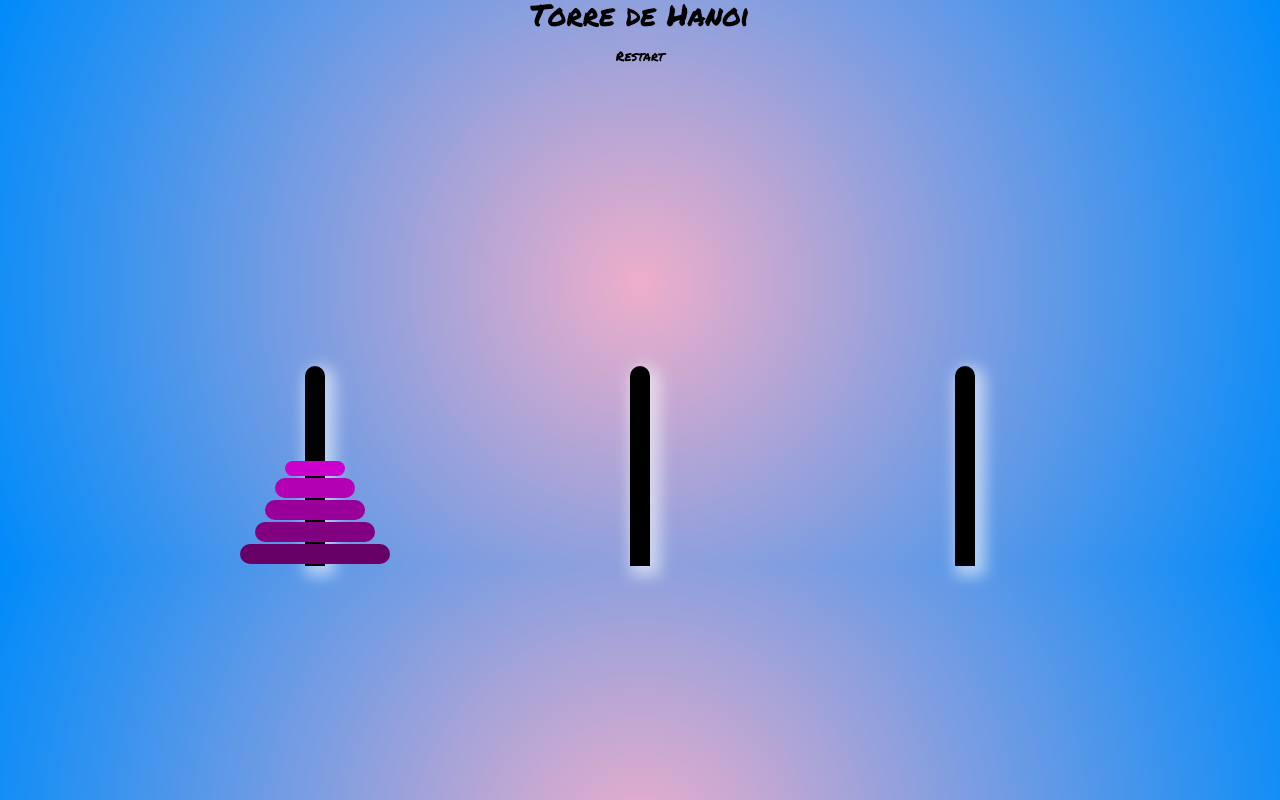
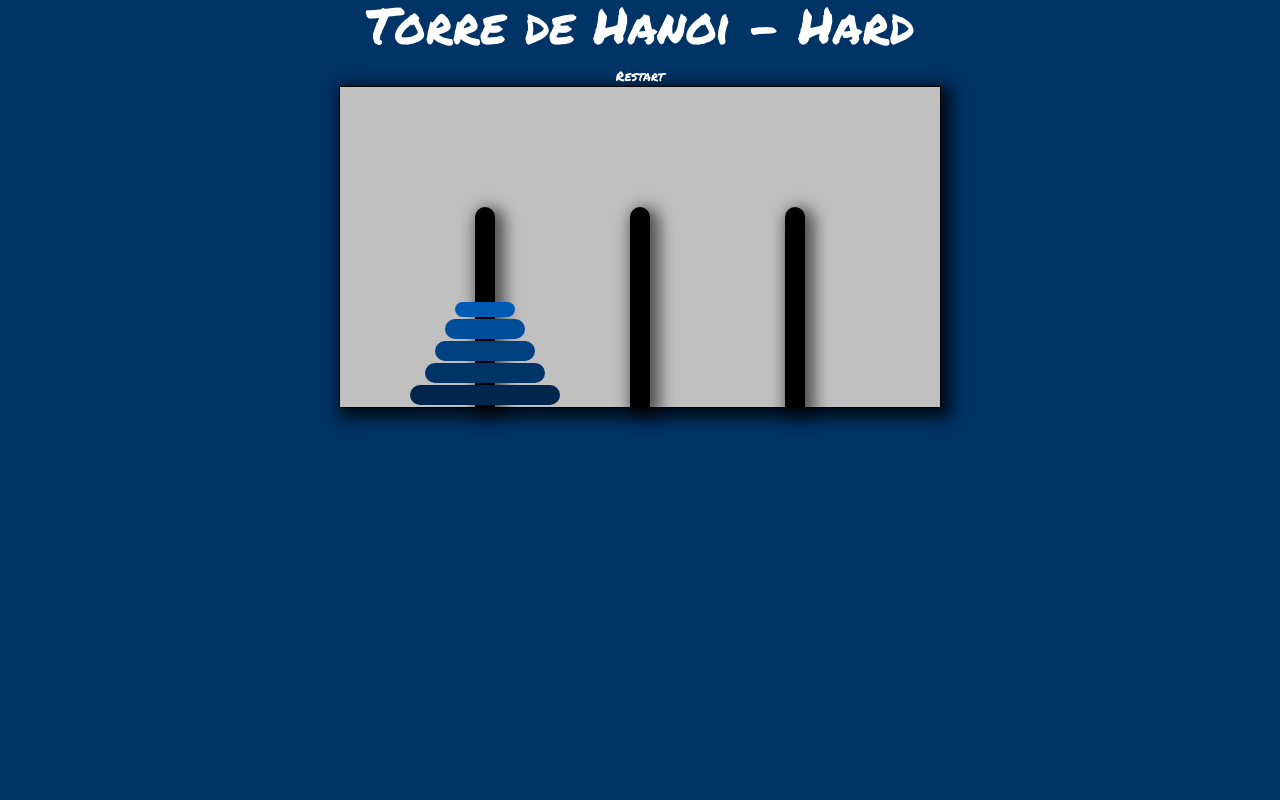
Before and after one commit to Kenzie-Academy-Brasil-Developers/entrega-torre-de-hanoi-sprint-5-mark1042, a plain HTML site: page pages/hard.html in a window 1280 px wide. Drawn offline with Linux system fonts and the light colour scheme; a web font is replaced by a local one.

Commit message:
update files CSS

```diff
--- a/CSS/easy.css
+++ b/CSS/easy.css
@@ -1,6 +1,6 @@
 @import url('https://fonts.googleapis.com/css2?family=Biryani:wght@200&family=Permanent+Marker&family=Roboto:wght@300&display=swap');
 body {
-    background: radial-gradient(circle, rgba(238,174,202,1) 0%, rgba(0,139,250,1) 100%);
+    background: #003366
 }
 header{
     display: flex;
@@ -10,7 +10,8 @@ header{
 h1 {
     font-family: 'Permanent Marker', cursive;
     text-align: center;
-    font-size: 30px;
+    font-size: 25px;
+    color: #fff;
 }
 header button {
     margin-top: 15px;
@@ -19,53 +20,62 @@ header button {
     border: none;
     font-family: 'Permanent Marker', cursive;
     cursor: pointer;
+    color: #fff;
 }
 main {
     display: flex;
     justify-content: center;
 }
 .sectionTorres {
+    background-color: #c0c0c0;
     display: flex;
     justify-content: space-evenly;
     align-items: flex-end;
-    height: 465px;
-    width: 100%;
+    height: 305px;
+    width: 310px;
+    border: 1px solid #000;
+    box-shadow: 5px 5px 15px 5px rgba(0,0,0,0.78);
 }
 .torres {
     display: flex;
     flex-direction: column-reverse;
     align-items: center;
-    background-color: black;
+    background-color: #000;
     height: 200px;
     width: 10px;
     border-top-left-radius: 15px;
     border-top-right-radius: 15px;
-    box-shadow: 5px 5px 15px 5px rgba(255, 255, 255, 0.57);
+    box-shadow: 5px 5px 15px 5px rgba(0, 0, 0, 0.57);
+}
+.torres:hover {
+    cursor: pointer;
+    background-color: silver;
+    box-shadow: 5px 5px 15px 5px rgba(0, 0, 0, 0.733);
 }
 .torre1 {
     margin-bottom: 2px;
     cursor: pointer;
 }
 .torre1:hover {
-    box-shadow: 5px 5px 15px 5px rgb(128, 0, 128);
+    box-shadow: 5px 5px 15px 5px #00264d
 }
 
 .disco1 {
-    background-color: #660066;
+    background-color: #00264d;
     height: 20px;
     width: 90px;
     border-radius: 20px;
 
 }
 .disco2 {
-    background-color: #800080;
+    background-color: #003366;
     height: 20px;
     width: 70px;
     border-radius: 20px;
 
 }
 .disco3 {
-    background-color: #990099;
+    background-color: #004080;
     height: 20px;
     width: 50px;
     border-radius: 20px;
@@ -104,7 +114,11 @@ main {
 
 @media screen and (min-width: 768px){
     .sectionTorres{
-        height: 660px;
+        height: 340px;
+        width: 470px;
+    }
+    header h1 {
+        font-size: 50px;
     }
     .torres {
         width: 15px;
@@ -123,7 +137,9 @@ main {
 
 @media screen and (min-width: 1024px) {
     .sectionTorres {
-        height: 500px;
+        border: 1px solid #000;
+        width: 600px;
+        height: 320px;
     }
     .torres {
         width: 20px;
--- a/CSS/hard.css
+++ b/CSS/hard.css
@@ -1,11 +1,12 @@
 @import url('https://fonts.googleapis.com/css2?family=Biryani:wght@200&family=Permanent+Marker&family=Roboto:wght@300&display=swap');
 body {
-    background: radial-gradient(circle, rgba(238,174,202,1) 0%, rgba(0,139,250,1) 100%);
+    background: #003366
 }
 h1 {
+    color: #fff;
     font-family: 'Permanent Marker', cursive;
     text-align: center;
-    font-size: 30px;
+    font-size: 25px;
 }
 header{
     display: flex;
@@ -13,6 +14,7 @@ header{
     align-items: center;
 }
 header button {
+    color:#fff;
     margin-top: 15px;
     width: 100px;
     background-color: transparent;
@@ -20,40 +22,44 @@ header button {
     font-family: 'Permanent Marker', cursive;
     cursor: pointer;
 }
-main {
-    display: flex;
-    justify-content: center;
-}
 .sectionTorres {
+    background-color: #c0c0c0;
     display: flex;
     justify-content: space-evenly;
     align-items: flex-end;
-    height: 465px;
-    width: 100%;
+    height: 305px;
+    width: 310px;
+    border: 1px solid #000;
+    box-shadow: 5px 5px 15px 5px rgba(0,0,0,0.78);
+    margin: 0 auto;
 }
 .torres {
     display: flex;
     flex-direction: column-reverse;
     align-items: center;
-    background-color: black;
+    background-color: #000;
     height: 200px;
     width: 10px;
     border-top-left-radius: 15px;
     border-top-right-radius: 15px;
-    box-shadow: 5px 5px 15px 5px rgba(255, 255, 255, 0.57);
+    box-shadow: 5px 5px 15px 5px rgba(0, 0, 0, 0.57);
+}
+.torres:hover {
+    cursor: pointer;
+    background-color: silver;
+    box-shadow: 5px 5px 15px 5px rgba(0, 0, 0, 0.733);
 }
 .torre1 {
     margin-bottom: 2px;
     cursor: pointer;
-
 }
 .torre1:hover {
-    box-shadow: 5px 5px 15px 5px rgb(128, 0, 128);
+    box-shadow: 5px 5px 15px 5px #00264d
 }
 
 
 .disco1 {
-    background-color: #660066;
+    background-color: #00264d;
     height: 20px;
     width: 90px;
     border-radius: 20px;
@@ -61,26 +67,26 @@ main {
 }
 
 .disco2 {
-    background-color: #800080;
+    background-color: #003366;
     height: 20px;
     width: 70px;
     border-radius: 20px;
 
 }
 .disco3 {
-    background-color: #990099;
+    background-color:  #004080;
     height: 20px;
     width: 50px;
     border-radius: 20px;
 }
 .disco4 {
-    background-color: #b300b3;
+    background-color: #004d99;
     height: 20px;
     width: 30px;
     border-radius: 20px;
 }
 .disco5 {
-    background-color: #cc00cc;
+    background-color: #0059b3;
     height: 15px;
     width: 20px;
     border-radius: 20px;
@@ -119,7 +125,11 @@ main {
 
 @media screen and (min-width: 768px){
     .sectionTorres{
-        height: 660px;
+        height: 340px;
+        width: 470px;
+    }
+    header h1 {
+        font-size: 50px;
     }
     .torres {
         width: 15px;
@@ -144,7 +154,9 @@ main {
 
 @media screen and (min-width: 1024px) {
     .sectionTorres {
-        height: 500px;
+        border: 1px solid #000;
+        width: 600px;
+        height: 320px;
     }
     .torres {
         width: 20px;
--- a/CSS/style.css
+++ b/CSS/style.css
@@ -1,6 +1,6 @@
 @import url('https://fonts.googleapis.com/css2?family=Biryani:wght@200&family=Permanent+Marker&family=Roboto:wght@300&display=swap');
 body {
-    background: radial-gradient(circle, rgba(238,174,202,1) 0%, rgba(0,139,250,1) 100%);
+    background: #003366
 }
 main {
     height: 100vh;
@@ -19,8 +19,9 @@ button {
     width: 150px;
     cursor: pointer;
     border-radius: 50px;
-    border-color: purple;
+    border-color: #000;
     font-family: 'Permanent Marker', cursive;
+    box-shadow: 5px 5px 15px 5px rgba(0,0,0,0.68)
 
 }
 button:hover {
@@ -32,6 +33,7 @@ h1 {
     text-align: center;
     font-family: 'Permanent Marker', cursive;
     margin-top: 45px;
+    color: #fff;
 }
 
 @media screen and (min-width: 1024px) {
--- a/pages/hard.html
+++ b/pages/hard.html
@@ -10,7 +10,7 @@
 </head>
 <body>
     <header>
-        <h1>Torre de Hanoi</h1>
+        <h1>Torre de Hanoi - Hard</h1>
         <button id="restartGame">Restart</button>
     </header>
     <main>
```
Also changed, not shown: pages/easy.html (+1 -1 lines).
